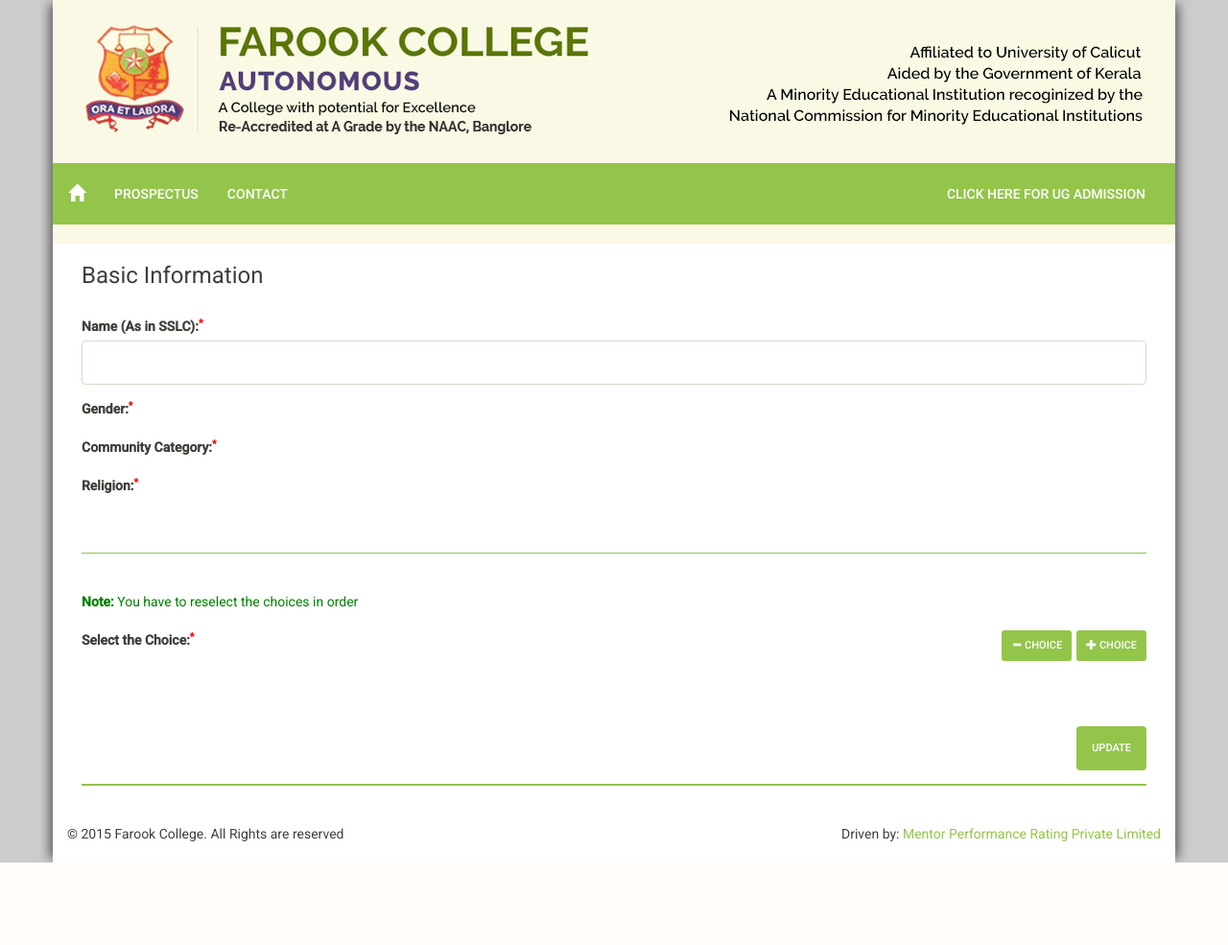
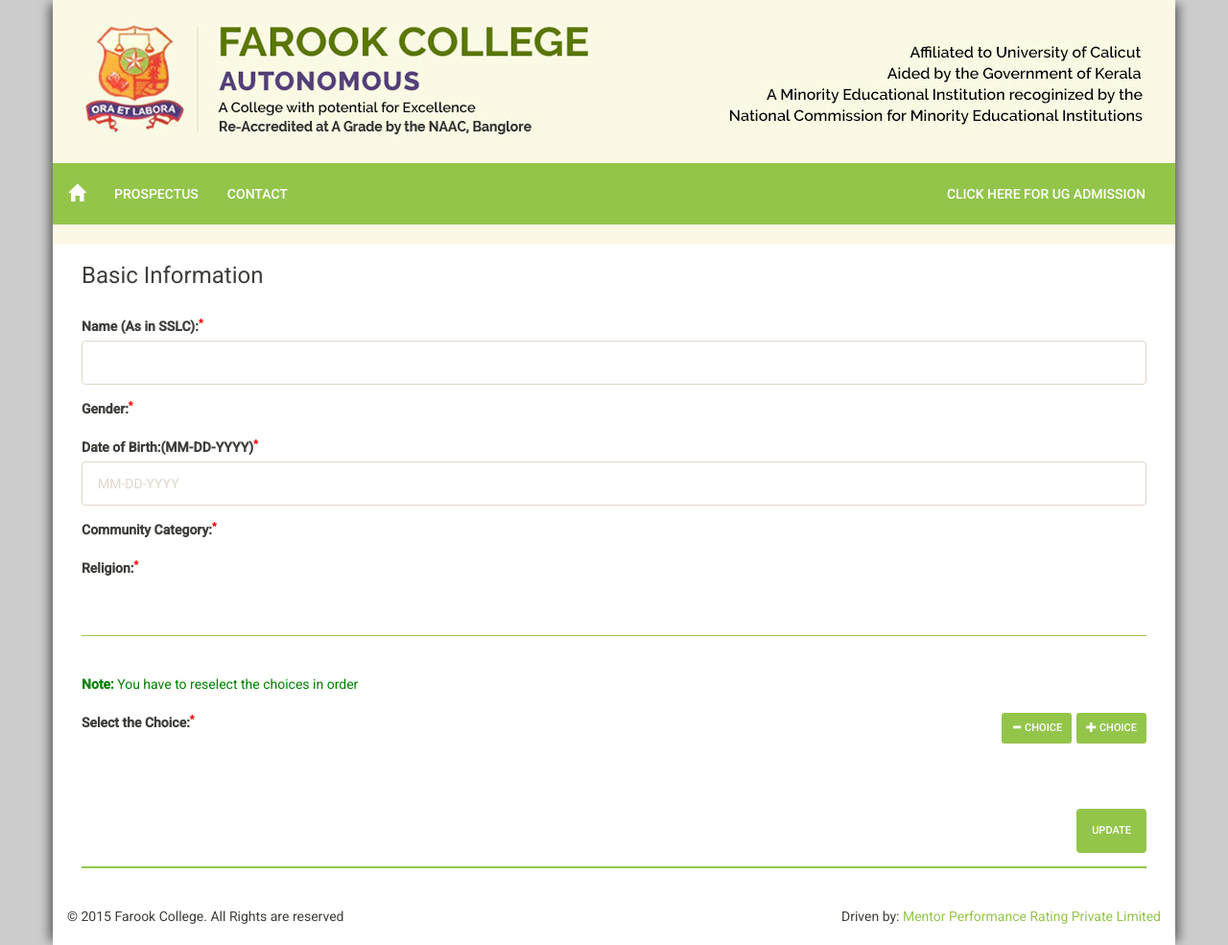
Before and after one commit to jeenamadhavan/mespg, a CakePHP app: the page made by app/View/Pages/choice_edit.ctp in a window 1280 px wide. Shown: the whole page at 96% size. Before the commit the page ends 899 px from the top, so only its background shows below. Run offline with PHP 8.4 and a stand-in for CakePHP, Linux system fonts and the light colour scheme; the template is opened without the code that fills it, so the values that code supplies are empty; form fields are guessed from the names that the template uses; some libraries are stand-ins or nearby versions.

Commit message:
date of birth added

```diff
--- a/app/Controller/PagesController.php
+++ b/app/Controller/PagesController.php
@@ -1660,8 +1660,10 @@
                     'choices' => "'" . $choices . "'",
                     'amount' => $amount
                 );
+                $dob = date('Y-m-d', strtotime($this->request->data['choice']['dob']));
                 $updateUserData = array(
                     'frkUserName' => "'" . $this->request->data['choice']['name'] . "'",
+                    'frkUserDOB' => "'" . $dob . "'",
                     'frkUserGender' => "'" . $this->request->data['choice']['gender'] . "'",
                     'frkUserCommunity' => $this->request->data['choice']['community'],
                     'frkUserReligion' => $this->request->data['choice']['religion'],
--- a/app/View/Pages/choice_edit.ctp
+++ b/app/View/Pages/choice_edit.ctp
@@ -19,6 +19,10 @@
 		<div class="form-group">
 			<label>Gender:<sup class="mandatory">*</sup></label>
 			<?php echo $this->form->input('choice.gender',array('options'=>$gender,'empty'=>'-- select gender --','class'=>'form-control','label'=>false,'value'=>$choices[0]['User']['frkUserGender'],'required'=>'required')); ?>
+		</div>
+                <div class="form-group">
+			<label>Date of Birth:(MM-DD-YYYY)<sup class="mandatory">*</sup></label>
+			<?php echo $this->Form->input('dob',array('id'=>'datepicker','class'=>'form-control','placeholder'=>'MM-DD-YYYY','label'=>false,'value'=>$choices[0]['User']['frkUserDOB'],'required'=>'required')); ?>
 		</div>
 		<div class="form-group">
 			<label>Community Category:<sup class="mandatory">*</sup></label>
@@ -96,3 +100,8 @@
 
 
 </script>
+ <script>
+  $(function() {
+    $( "#datepicker" ).datepicker();
+  });
+  </script>
--- a/app/View/Pages/choice_select.ctp
+++ b/app/View/Pages/choice_select.ctp
@@ -18,6 +18,10 @@
 		<div class="form-group">
 			<label>Gender:<sup class="mandatory">*</sup></label>
 			<?php echo $this->form->input('choice.gender',array('options'=>$gender,'empty'=>'-- select gender --','class'=>'form-control','label'=>false,'required'=>'required')); ?>
+		</div>
+                <div class="form-group">
+			<label>Date of Birth:<sup class="mandatory">*</sup></label>
+			<?php echo $this->Form->input('dob',array('class'=>'form-control','label'=>false,'placeholder'=>'enter your Date of Birth as in SSLC','required'=>'required','value'=>$user['User']['frkUserDOB'])); ?>
 		</div>
 		<div class="form-group">
 			<label>Religion:<sup class="mandatory">*</sup></label>
--- a/app/View/Pages/view_choice.ctp
+++ b/app/View/Pages/view_choice.ctp
@@ -13,6 +13,10 @@
 			<tr>
 				<th>Gender :</th>
 				<td><?php echo $choices[0]['User']['frkUserGender']; ?></td>
+			</tr>
+                        <tr>
+				<th>Date of Birth:</th>
+				<td><?php echo $choices[0]['User']['frkUserDOB']; ?></td>
 			</tr>
 			<tr>
 				<th>Community :</th>
```
